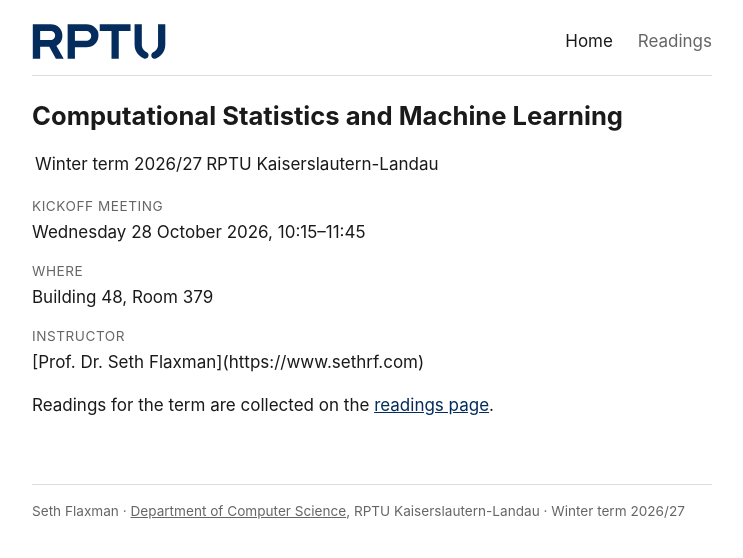
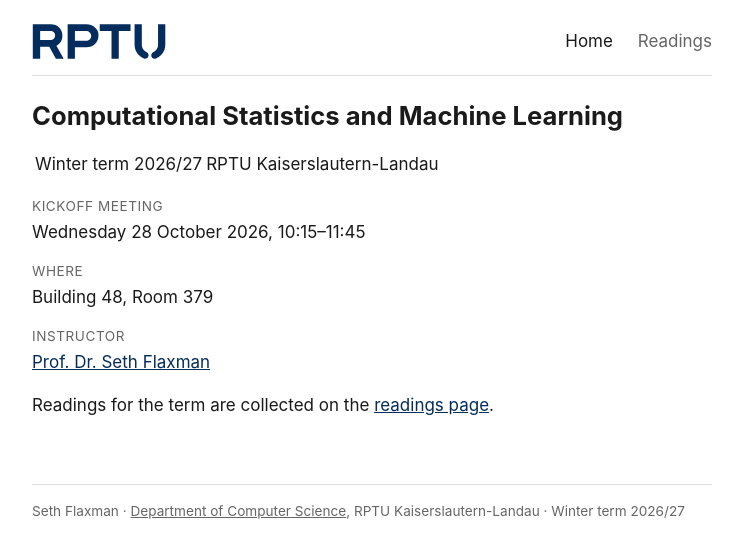
Before and after one commit to Asim-2000/rptu-csml-2026, a Jekyll site: the page built from index.md, in a window 1280 px wide. Shown: the top 558 px of the page, without its empty margins (268-1011 px from the left). Built offline with Jekyll 4.4.1, drawn with Linux system fonts in a browser that asks for light colours; part of the change alters nothing that is shown.

Commit message:
Instructor link as HTML anchor (Markdown is not parsed inside <dl>)
Co-Authored-By: Claude Fable 5.1 <noreply@anthropic.com>
Claude-Session: https://claude.ai/code/session_01PxWpPG58enEwnmYNZ2gVZi

```diff
--- a/index.md
+++ b/index.md
@@ -13,7 +13,7 @@ Winter term 2026/27 | RPTU Kaiserslautern-Landau
 <dt>Where</dt>
 <dd>Building 48, Room 379</dd>
 <dt>Instructor</dt>
-<dd>[Prof. Dr. Seth Flaxman](https://www.sethrf.com)</dd>
+<dd><a href="https://www.sethrf.com">Prof. Dr. Seth Flaxman</a></dd>
 </dl>
 
 Readings for the term are collected on the [readings page](readings/).
```
